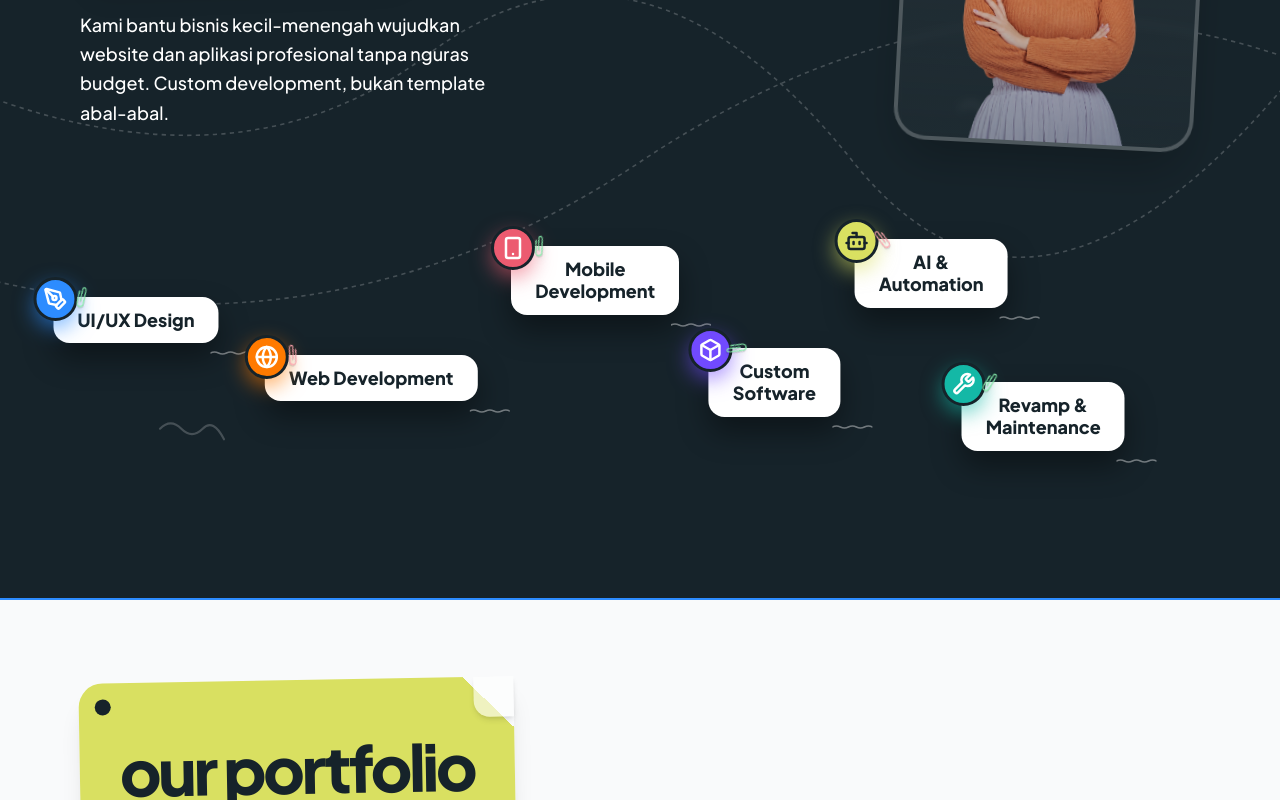
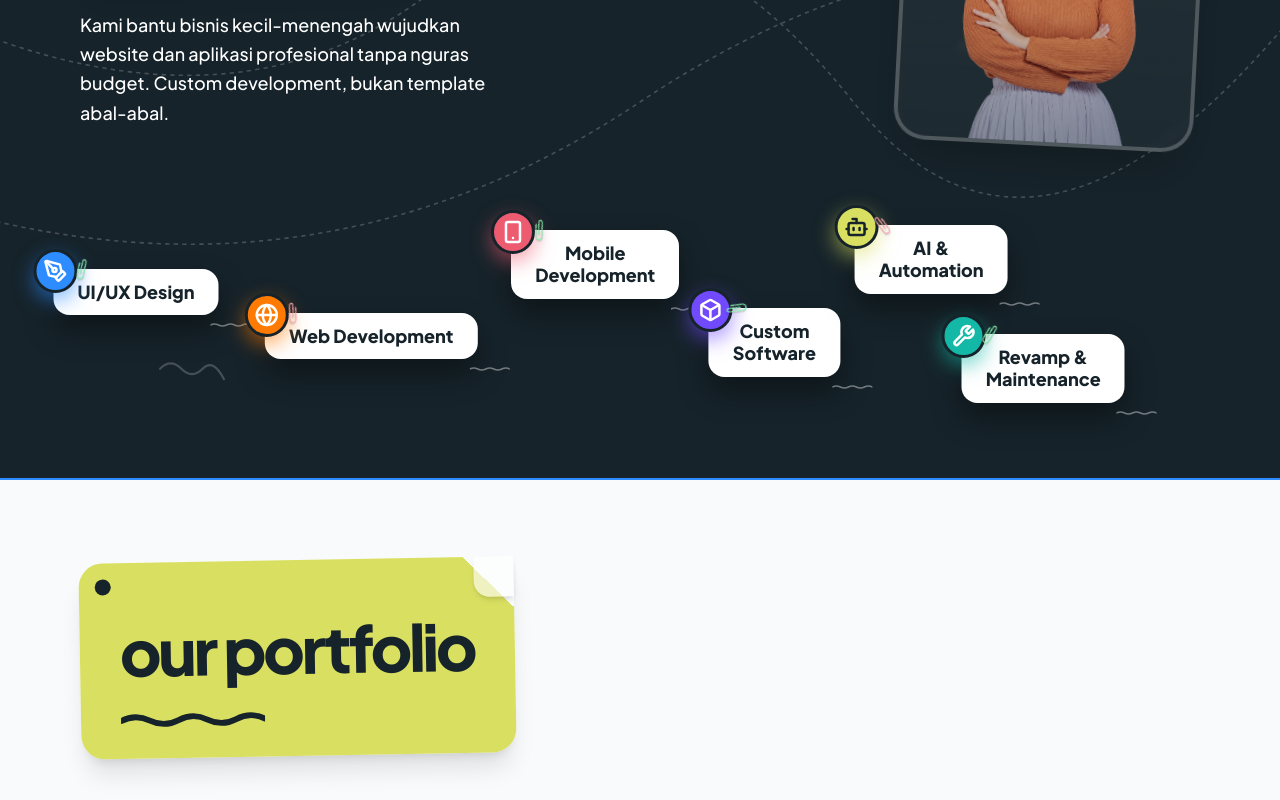
Before and after one commit to herdiyana256/supernesia, a Next.js app: page / in a window 1280 px wide. Shown: the part 2253-3053 px from the top of the page. Built offline with nearby package versions, Linux system fonts and the light colour scheme.

Commit message:
fix: kurangi blank space services section — pb & minHeight dipotong

```diff
--- a/components/services-section.tsx
+++ b/components/services-section.tsx
@@ -64,7 +64,7 @@ export default function ServicesSection() {
   return (
     <section
       id="services"
-      className="bg-[#16232A] border-b-2 border-[#2D8CFF] py-16 md:py-20 px-6 md:px-12 lg:px-20 font-sans relative overflow-hidden"
+      className="bg-[#16232A] border-b-2 border-[#2D8CFF] pt-16 md:pt-20 pb-8 md:pb-10 px-6 md:px-12 lg:px-20 font-sans relative overflow-hidden"
     >
       {/* Background scribbles */}
       <div className="absolute inset-0 pointer-events-none opacity-20 hidden md:block z-0">
@@ -119,7 +119,7 @@ export default function ServicesSection() {
         </div>
 
         {/* Floating Nodes — Desktop */}
-        <div className="relative hidden lg:block" style={{ minHeight: 340 }}>
+        <div className="relative hidden lg:block" style={{ minHeight: 260 }}>
           {services.map((svc, idx) => (
             <Link
               key={idx}
```
